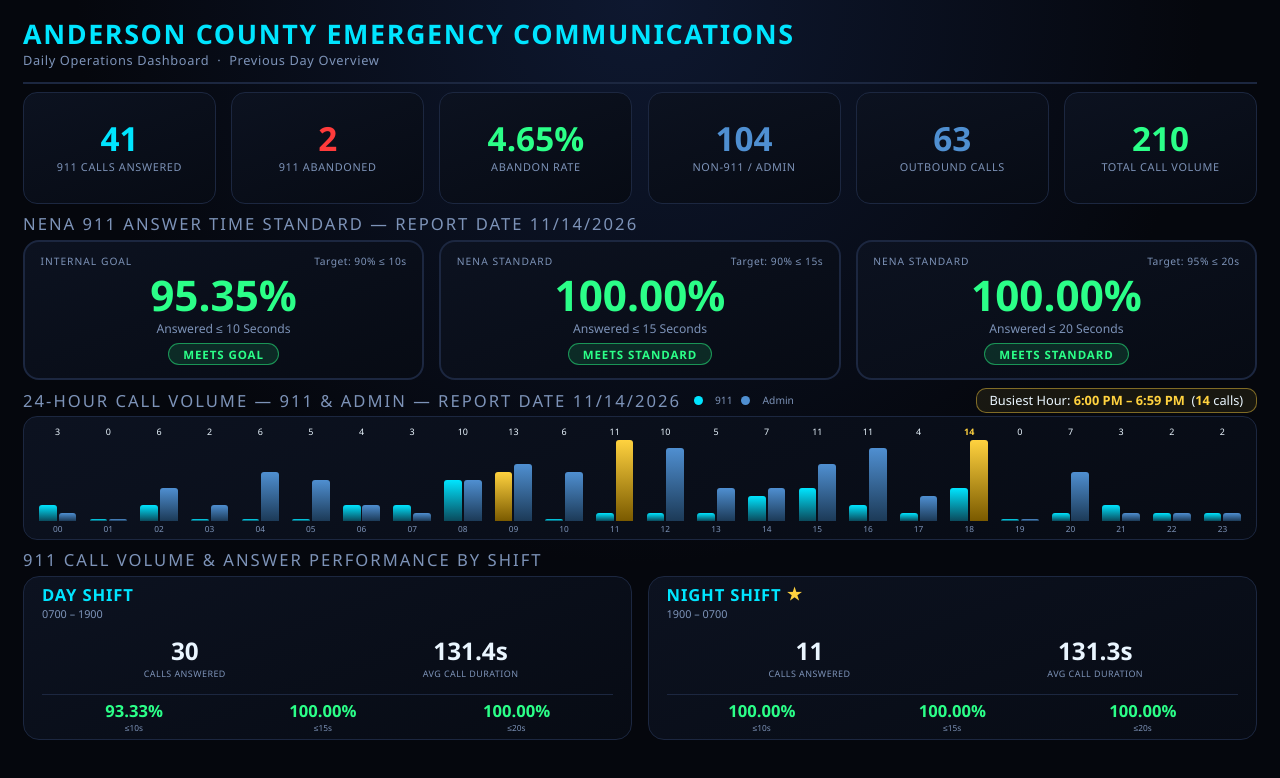
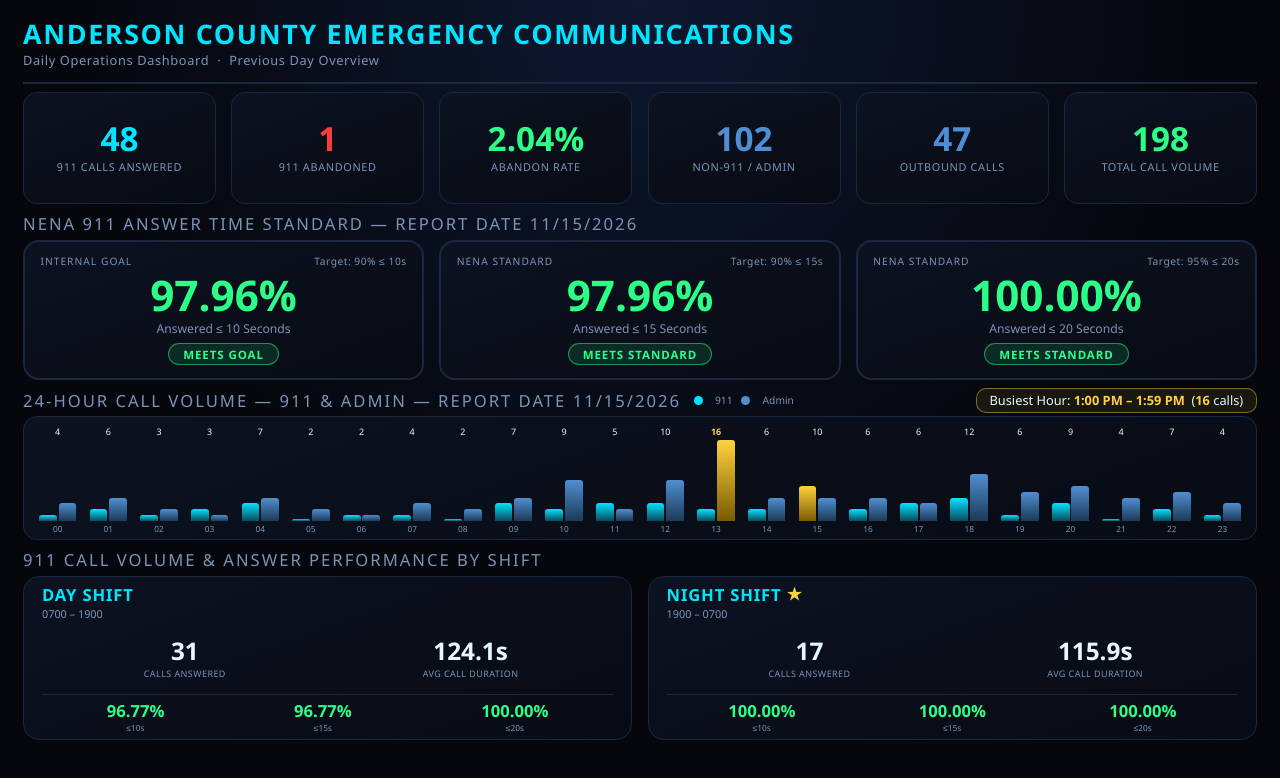
Before and after one commit to acecd-tn/ecc-dashboard, a plain HTML site: page index.html in a window 1280 px wide. Drawn offline with Linux system fonts and the light colour scheme.

Commit message:
Refresh daily dashboard for report date 11/15/2026
Co-Authored-By: Claude Opus 5.5 <noreply@anthropic.com>
Claude-Session: https://claude.ai/code/session_015LndEddEmgex8FHrBRiiGL

```diff
--- a/index.html
+++ b/index.html
@@ -210,40 +210,40 @@
 
   <div class="metrics-row">
     <div class="card c-cyan">
-      <div class="val">41</div>
+      <div class="val">48</div>
       <div class="lbl">911 Calls Answered</div>
     </div>
     <div class="card c-red">
-      <div class="val">2</div>
+      <div class="val">1</div>
       <div class="lbl">911 Abandoned</div>
     </div>
     <div class="card">
-      <div class="val abandon-rate" id="abandonRate" data-pct="4.65">4.65%</div>
+      <div class="val abandon-rate" id="abandonRate" data-pct="2.04">2.04%</div>
       <div class="lbl">Abandon Rate</div>
     </div>
     <div class="card c-admin">
-      <div class="val">104</div>
+      <div class="val">102</div>
       <div class="lbl">Non-911 / Admin</div>
     </div>
     <div class="card c-admin">
-      <div class="val">63</div>
+      <div class="val">47</div>
       <div class="lbl">Outbound Calls</div>
     </div>
     <div class="card c-green">
-      <div class="val">210</div>
+      <div class="val">198</div>
       <div class="lbl">Total Call Volume</div>
     </div>
   </div>
 
   <div class="nena-wrap">
-    <div class="section-title">NENA 911 Answer Time Standard — Report Date 11/14/2026</div>
+    <div class="section-title">NENA 911 Answer Time Standard — Report Date 11/15/2026</div>
     <div class="nena-row">
       <div class="nena-card">
         <div class="labels-row">
           <div class="badge">Internal Goal</div>
           <div class="goal">Target: 90% ≤ 10s</div>
         </div>
-        <div class="pct status-pass">95.35%</div>
+        <div class="pct status-pass">97.96%</div>
         <div class="desc">Answered ≤ 10 Seconds</div>
         <div class="pill pill-pass">MEETS GOAL</div>
       </div>
@@ -252,7 +252,7 @@
           <div class="badge">NENA Standard</div>
           <div class="goal">Target: 90% ≤ 15s</div>
         </div>
-        <div class="pct status-pass">100.00%</div>
+        <div class="pct status-pass">97.96%</div>
         <div class="desc">Answered ≤ 15 Seconds</div>
         <div class="pill pill-pass">MEETS STANDARD</div>
       </div>
@@ -271,7 +271,7 @@
   <div class="timeline-wrap">
     <div class="timeline-header">
       <div class="tl-left">
-        <div class="section-title">24-Hour Call Volume — 911 &amp; Admin — Report Date 11/14/2026</div>
+        <div class="section-title">24-Hour Call Volume — 911 &amp; Admin — Report Date 11/15/2026</div>
         <div class="tl-legend"><span class="dot dot-911"></span>911<span class="dot dot-admin"></span>Admin</div>
       </div>
       <div class="busiest" id="busiest">Busiest Hour: <b>—</b></div>
@@ -289,12 +289,12 @@
         <div class="shift-name">DAY SHIFT <span class="shift-star">★</span></div>
         <div class="shift-time">0700 – 1900</div>
         <div class="shift-stats">
-          <div class="shift-stat"><div class="n">30</div><div class="l">Calls Answered</div></div>
-          <div class="shift-stat"><div class="n dur" data-secs="131.4">131.4s</div><div class="l">Avg Call Duration</div></div>
+          <div class="shift-stat"><div class="n">31</div><div class="l">Calls Answered</div></div>
+          <div class="shift-stat"><div class="n dur" data-secs="124.1">124.1s</div><div class="l">Avg Call Duration</div></div>
         </div>
         <div class="shift-nena">
-          <div><div class="v ten-sec" data-tenpct="93.33">93.33%</div><div class="k">≤10s</div></div>
-          <div><div class="v status-pass" data-pct15="100.00">100.00%</div><div class="k">≤15s</div></div>
+          <div><div class="v ten-sec" data-tenpct="96.77">96.77%</div><div class="k">≤10s</div></div>
+          <div><div class="v status-pass" data-pct15="96.77">96.77%</div><div class="k">≤15s</div></div>
           <div><div class="v status-pass" data-pct20="100.00">100.00%</div><div class="k">≤20s</div></div>
         </div>
       </div>
@@ -303,8 +303,8 @@
         <div class="shift-name">NIGHT SHIFT <span class="shift-star">★</span></div>
         <div class="shift-time">1900 – 0700</div>
         <div class="shift-stats">
-          <div class="shift-stat"><div class="n">11</div><div class="l">Calls Answered</div></div>
-          <div class="shift-stat"><div class="n dur" data-secs="131.3">131.3s</div><div class="l">Avg Call Duration</div></div>
+          <div class="shift-stat"><div class="n">17</div><div class="l">Calls Answered</div></div>
+          <div class="shift-stat"><div class="n dur" data-secs="115.9">115.9s</div><div class="l">Avg Call Duration</div></div>
         </div>
         <div class="shift-nena">
           <div><div class="v ten-sec" data-tenpct="100.00">100.00%</div><div class="k">≤10s</div></div>
@@ -319,9 +319,9 @@
 </div>
 
 <script>
-// 24-hour call volume, TWO series (from HourlySpeedOfAnswerRollup + CallsPerHourRollup/Administrative, 11/14/2026)
-const hourly911 = [2,0,2,0,0,0,2,2,5,6,0,1,1,1,3,4,2,1,4,0,1,2,1,1];
-const hourlyAdmin = [1,0,4,2,6,5,2,1,5,7,6,10,9,4,4,7,9,3,10,0,6,1,1,1];
+// 24-hour call volume, TWO series (from HourlySpeedOfAnswerRollup + CallsPerHourRollup/Administrative, 11/15/2026)
+const hourly911 = [1,2,1,2,3,0,1,1,0,3,2,3,3,2,2,6,2,3,4,1,3,0,2,1];
+const hourlyAdmin = [3,4,2,1,4,2,1,3,2,4,7,2,7,14,4,4,4,3,8,5,6,4,5,3];
 
 const max911 = Math.max(...hourly911);
 const maxAdmin = Math.max(...hourlyAdmin);
```
